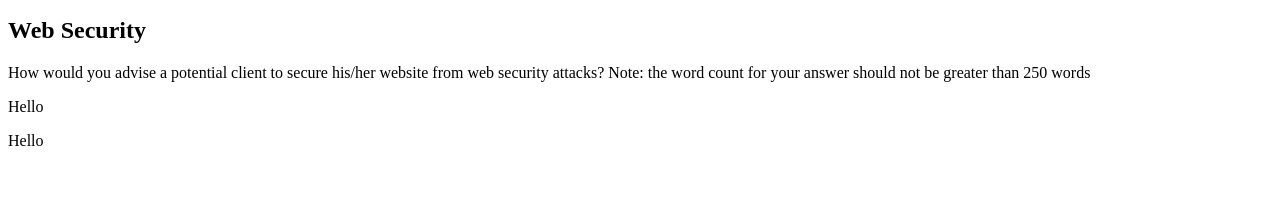
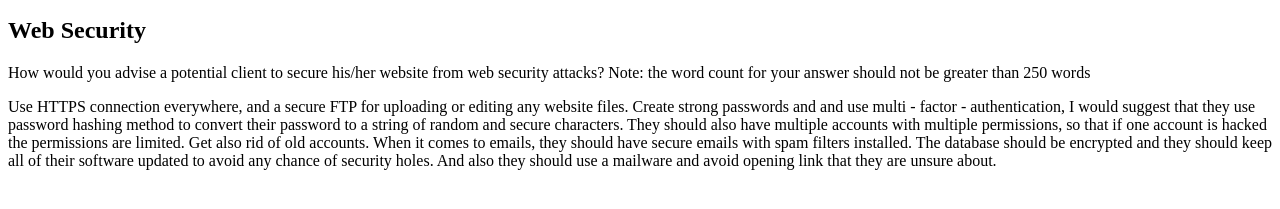
Before and after one commit to Noroff-FEU-Assignments/cross-course-project-EskanderAmadov, a plain HTML site: page index.html in a window 1280 px wide. Shown: the part 101-310 px from the top of the page. Drawn offline with Linux system fonts and the light colour scheme.

Commit message:
Update index.html

```diff
--- a/index.html
+++ b/index.html
@@ -7,8 +7,23 @@
     <h1>Hello world!</h1>
     <p>Welcome to my first website.</p>
     <h2>Web Security</h2>
-    <p id="web-security-question">How would you advise a potential client to secure his/her website from web security attacks? Note: the word count for your answer should not be greater than 250 words</p>
-    <p id="web-security-answer">Hello</p>
-                 <p id="web-security-answer">Hello</p>
+    <p id="web-security-question">
+      How would you advise a potential client to secure his/her website from web
+      security attacks? Note: the word count for your answer should not be
+      greater than 250 words
+    </p>
+    <p id="web-security-answer">
+      Use HTTPS connection everywhere, and a secure FTP for uploading or editing
+      any website files. Create strong passwords and and use multi - factor -
+      authentication, I would suggest that they use password hashing method to
+      convert their password to a string of random and secure characters. They
+      should also have multiple accounts with multiple permissions, so that if
+      one account is hacked the permissions are limited. Get also rid of old
+      accounts. When it comes to emails, they should have secure emails with
+      spam filters installed. The database should be encrypted and they should
+      keep all of their software updated to avoid any chance of security holes.
+      And also they should use a mailware and avoid opening link that they are
+      unsure about.
+    </p>
   </body>
 </html>
```
